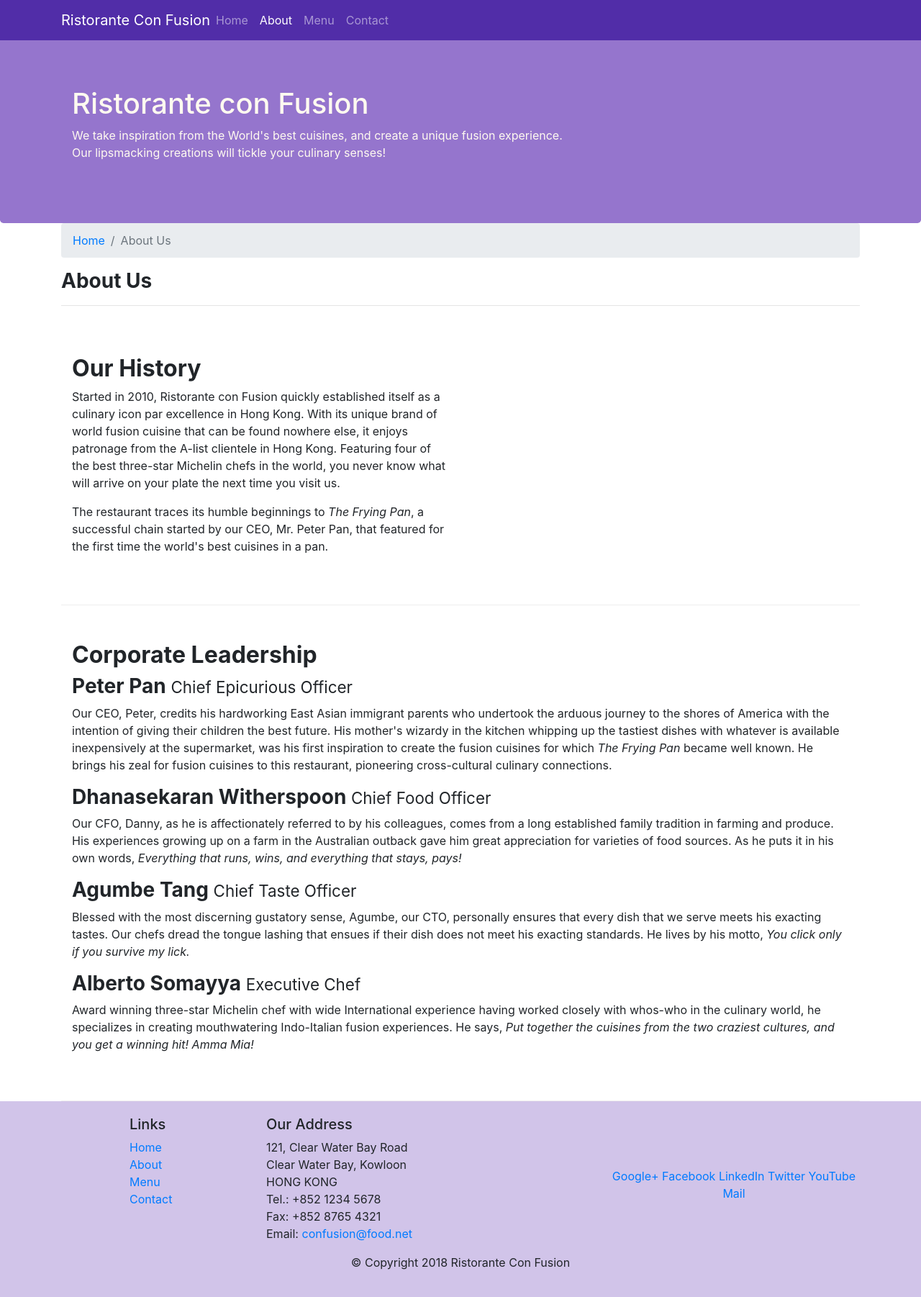
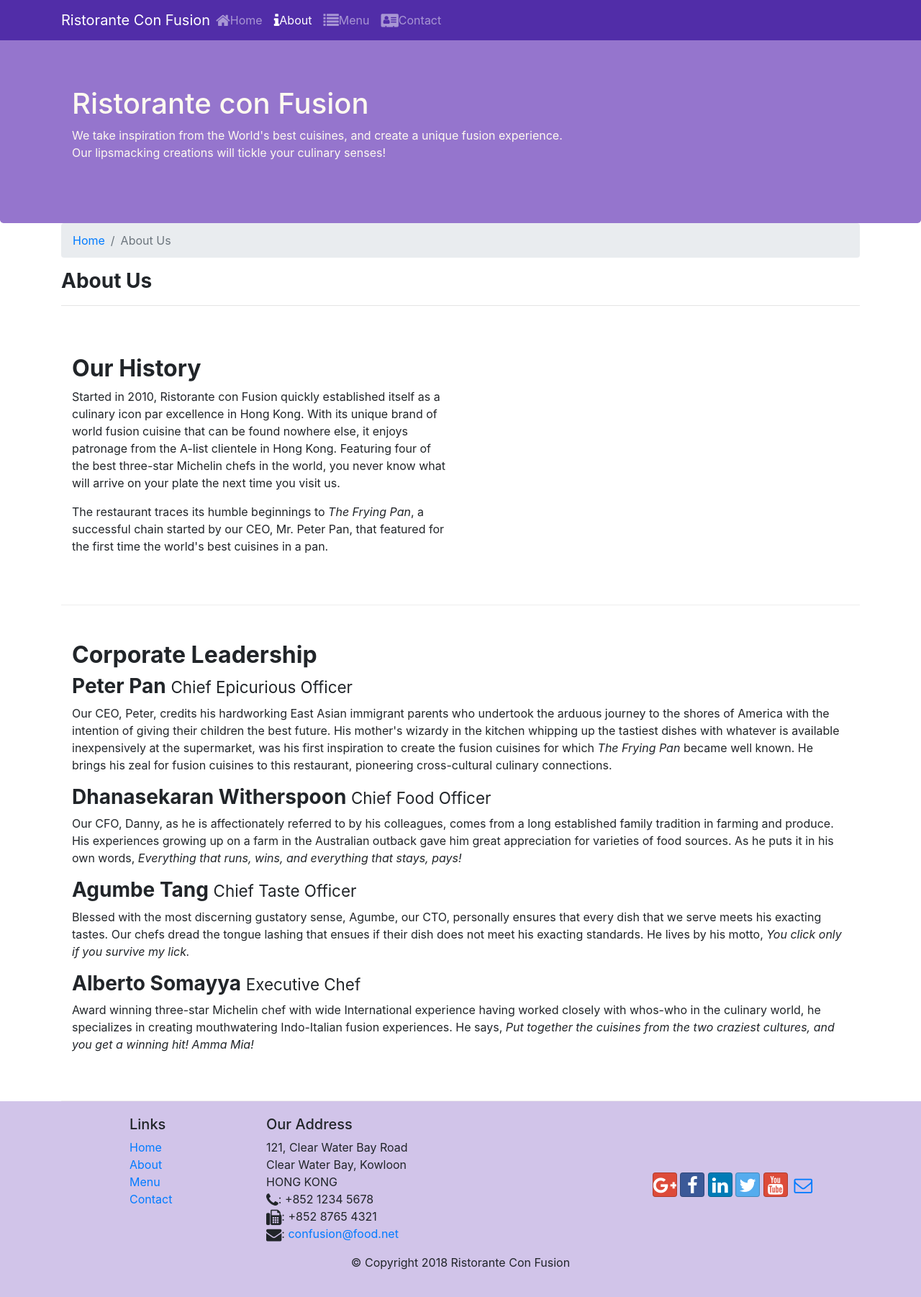
Before and after one commit to Aydyn79/Bootstrap4, a website: page conFusion/aboutus.html in a window 1280 px wide. Shown: the whole page at 72% size. Drawn offline with nearby package versions, Linux system fonts and the light colour scheme.

Commit message:
icons_awesome

```diff
--- a/conFusion/aboutus.html
+++ b/conFusion/aboutus.html
@@ -9,6 +9,8 @@
     <!-- Bootstrap CSS -->
     <link rel="stylesheet" href="node_modules/bootstrap/dist/css/bootstrap.min.css">
     <link href="css/styles.css" rel="stylesheet">
+    <link rel="stylesheet" href="node_modules/font-awesome/css/font-awesome.min.css">
+    <link rel="stylesheet" href="node_modules/bootstrap-social/bootstrap-social.css">
     <title>Ristorante Con Fusion: About Us</title>
 
 </head>
@@ -22,10 +24,10 @@
             <a class="navbar-brand mr-auto" href="/">Ristorante Con Fusion</a>
             <div class="collapse navbar-collapse" id="Navbar">
                 <ul class="navbar-nav mr-auto">
-                    <li class="nav-item"><a class="nav-link" href="/">Home</a></li>
-                    <li class="nav-item active"><a class="nav-link" href="#">About</a></li>
-                    <li class="nav-item"><a class="nav-link" href="#">Menu</a></li>
-                    <li class="nav-item"><a class="nav-link" href="#">Contact</a></li>
+                    <li class="nav-item"><a class="nav-link" href="/"><span class="fa fa-home fa-lg"></span>Home</a></li>
+                    <li class="nav-item active"><a class="nav-link" href="#"><span class="fa fa-info fa-lg"></span>About</a></li>
+                    <li class="nav-item"><a class="nav-link" href="#"><span class="fa fa-list fa-lg"></span>Menu</a></li>
+                    <li class="nav-item"><a class="nav-link" href="#"><span class="fa fa-address-card fa-lg"></span>Contact</a></li>
                 </ul>
             </div>
         </div>
@@ -101,19 +103,20 @@
 		              121, Clear Water Bay Road<br>
 		              Clear Water Bay, Kowloon<br>
 		              HONG KONG<br>
-		              Tel.: +852 1234 5678<br>
-		              Fax: +852 8765 4321<br>
-		              Email: <a href="mailto:confusion@food.net">confusion@food.net</a>
+		              <i class="fa fa-phone fa-lg"></i>: +852 1234 5678<br>
+                      <i class="fa fa-fax fa-lg"></i>: +852 8765 4321<br>
+                      <i class="fa fa-envelope fa-lg"></i>:
+                      <a href="mailto:confusion@food.net">confusion@food.net</a>
 		           </address>
                 </div>
                 <div class="col-12 col-sm-4 align-self-center">
                     <div class="text-center">
-                        <a href="http://google.com/+">Google+</a>
-                        <a href="http://www.facebook.com/profile.php?id=">Facebook</a>
-                        <a href="http://www.linkedin.com/in/">LinkedIn</a>
-                        <a href="http://twitter.com/">Twitter</a>
-                        <a href="http://youtube.com/">YouTube</a>
-                        <a href="mailto:">Mail</a>
+                        <a class="btn btn-social-icon btn-google" href="http://google.com/+"><i class="fa fa-google-plus"></i></a>
+                        <a class="btn btn-social-icon btn-facebook" href="http://www.facebook.com/profile.php?id="><i class="fa fa-facebook"></i></a>
+                        <a class="btn btn-social-icon btn-linkedin" href="http://www.linkedin.com/in/"><i class="fa fa-linkedin"></i></a>
+                        <a class="btn btn-social-icon btn-twitter" href="http://twitter.com/"><i class="fa fa-twitter"></i></a>
+                        <a class="btn btn-social-icon btn-google" href="http://youtube.com/"><i class="fa fa-youtube"></i></a>
+                        <a class="btn btn-social-icon" href="mailto:"><i class="fa fa-envelope-o"></i></a>
                     </div>
                 </div>
            </div>
--- a/conFusion/package.json
+++ b/conFusion/package.json
@@ -15,6 +15,8 @@
   },
   "dependencies": {
     "bootstrap": "^4.0.0",
+    "bootstrap-social": "^5.1.1",
+    "font-awesome": "^4.7.0",
     "jquery": "^3.3.1",
     "popper.js": "^1.12.9"
   }
```
Also changed, not shown: conFusion/index.html (+16 -13 lines), 1 other file.
